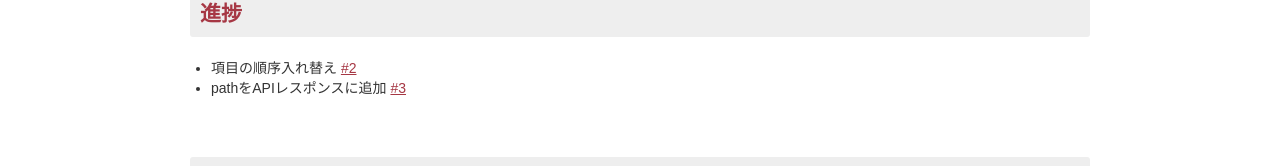
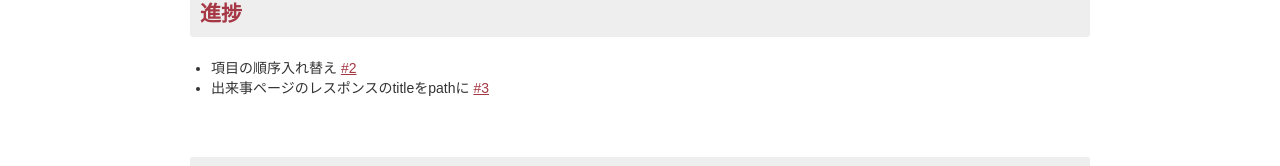
Before and after one commit to ryo-i/dai-sengoku-nenpyo, a Next.js app: page /about in a window 1280 px wide. Shown: the part 387-553 px from the top of the page. Built offline with nearby package versions, Linux system fonts and the light colour scheme.

Commit message:
出来事ページのレスポンスのtitleをpathに #3

```diff
--- a/components/InnerIndex.tsx
+++ b/components/InnerIndex.tsx
@@ -393,7 +393,7 @@
                     {data.waMonth && data.waMonth + data.waMonthUnit}
                     {data.waDay && data.waDay + data.waDayUnit}
                   </p>
-                  <Link href={hierarchy + "event/" + data.title}>
+                  <Link href={hierarchy + "event/" + data.path}>
                     <a><p className="title">{data.title}</p></a>
                   </Link>
                 </dt>
--- a/pages/about.tsx
+++ b/pages/about.tsx
@@ -59,7 +59,7 @@
                 <h2>進捗</h2>
                 <ul>
                     <li>項目の順序入れ替え <a href="https://github.com/ryo-i/dai-sengoku-nenpyo/issues/2" target="_blank">#2</a></li>
-                    <li>pathをAPIレスポンスに追加 <a href="https://github.com/ryo-i/dai-sengoku-nenpyo/issues/3" target="_blank">#3</a></li>
+                    <li>出来事ページのレスポンスのtitleをpathに <a href="https://github.com/ryo-i/dai-sengoku-nenpyo/issues/3" target="_blank">#3</a></li>
                 </ul>
             </section>
             <section>
--- a/pages/api/nenpyo/event/[title].ts
+++ b/pages/api/nenpyo/event/[path].ts
@@ -21,12 +21,12 @@
 
 // Response
 export default (req, res) => {
-  const title = req.query.title;
+  const path = req.query.path;
   const keyArray = data[0];
 
   let eventData = {};
   for (let i = 0; i < data.length; i++) {
-    if (data[i][keyNumbers.title] === title) {
+    if (data[i][keyNumbers.path] === path) {
       eventData = getDataObj(data[i]);
     }
   }
```
Also changed, not shown: 1 other file (tests, documents, lock files or other folders).
